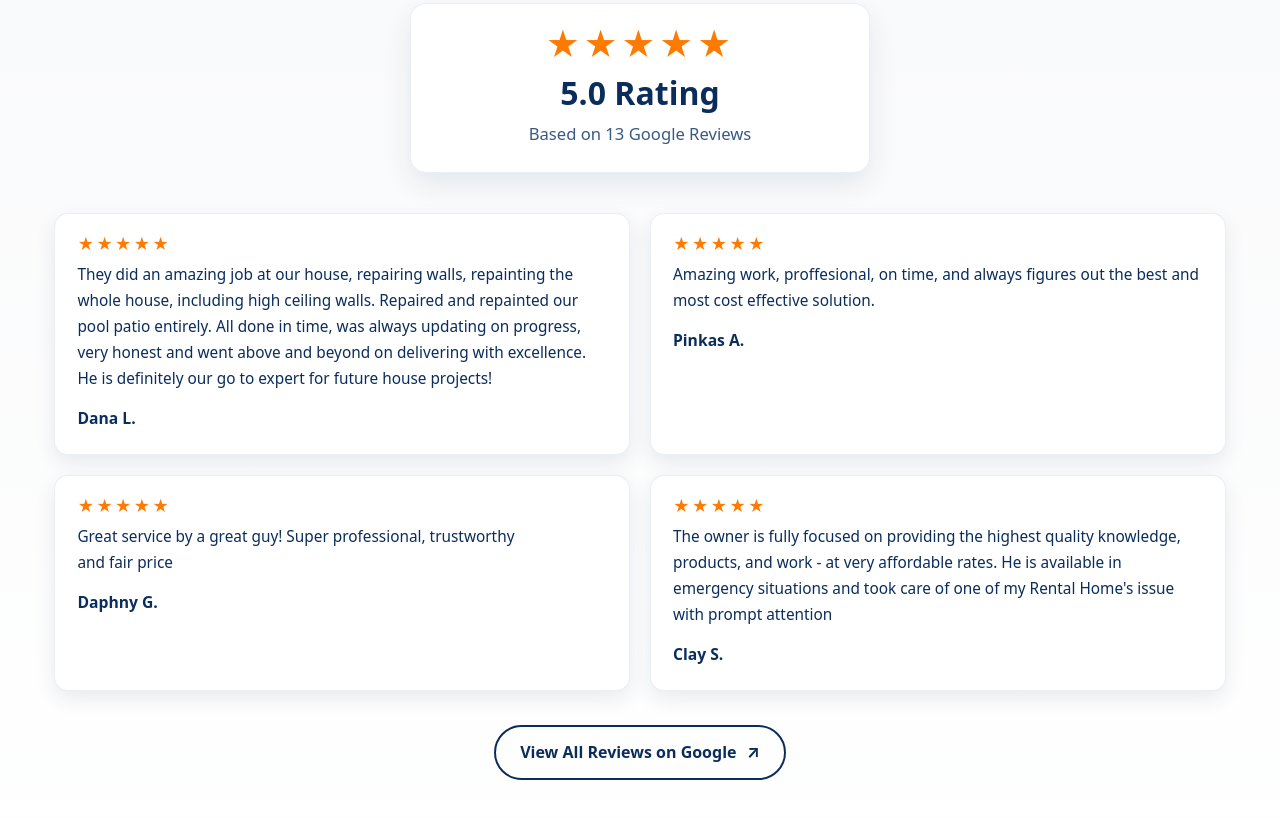
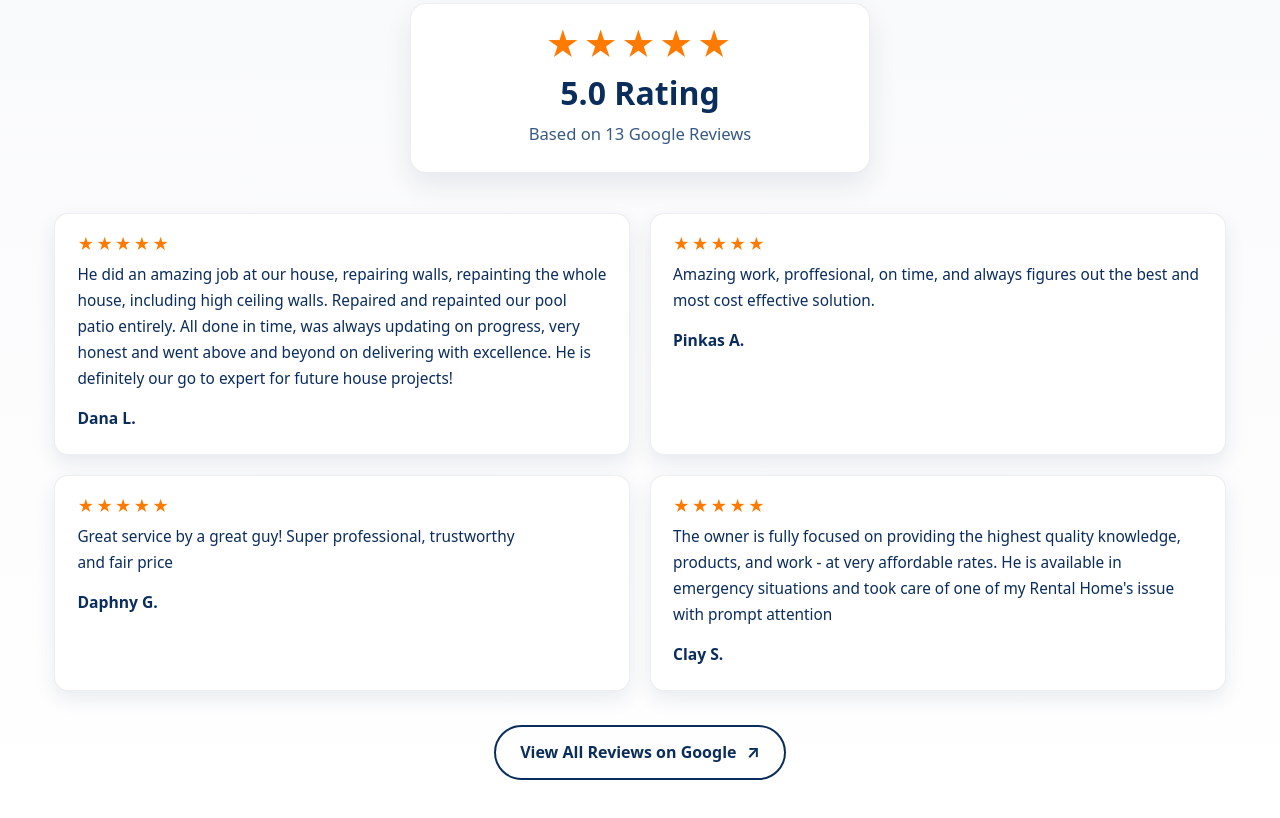
Before and after one commit to dvir11bl/a2b-painting, a plain HTML site: page index.html in a window 1280 px wide. Shown: the part 2625-3443 px from the top of the page. Drawn offline with Linux system fonts and the light colour scheme.

Commit message:
Small update to reviews section

```diff
--- a/index.html
+++ b/index.html
@@ -224,7 +224,7 @@
       <article class="review-card" role="listitem">
         <div class="review-card__stars" aria-hidden="true">★★★★★</div>
         <p class="review-card__text">
-          They did an amazing job at our house, repairing walls, repainting the whole house, including
+          He did an amazing job at our house, repairing walls, repainting the whole house, including
            high ceiling walls. Repaired and repainted our pool patio entirely. All done in time, was
            always updating on progress, very honest and went above and beyond on delivering with
            excellence. He is definitely our go to expert for future house projects!
```
